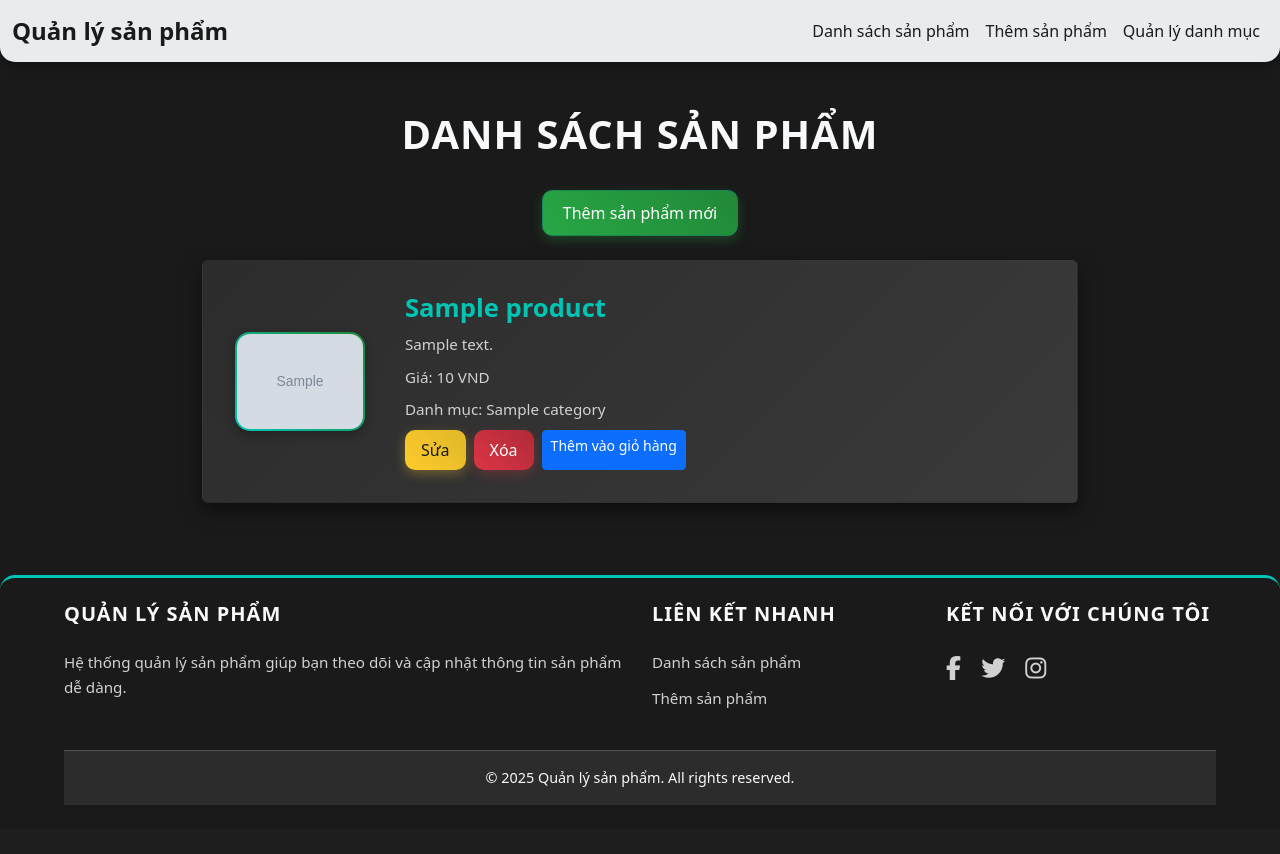
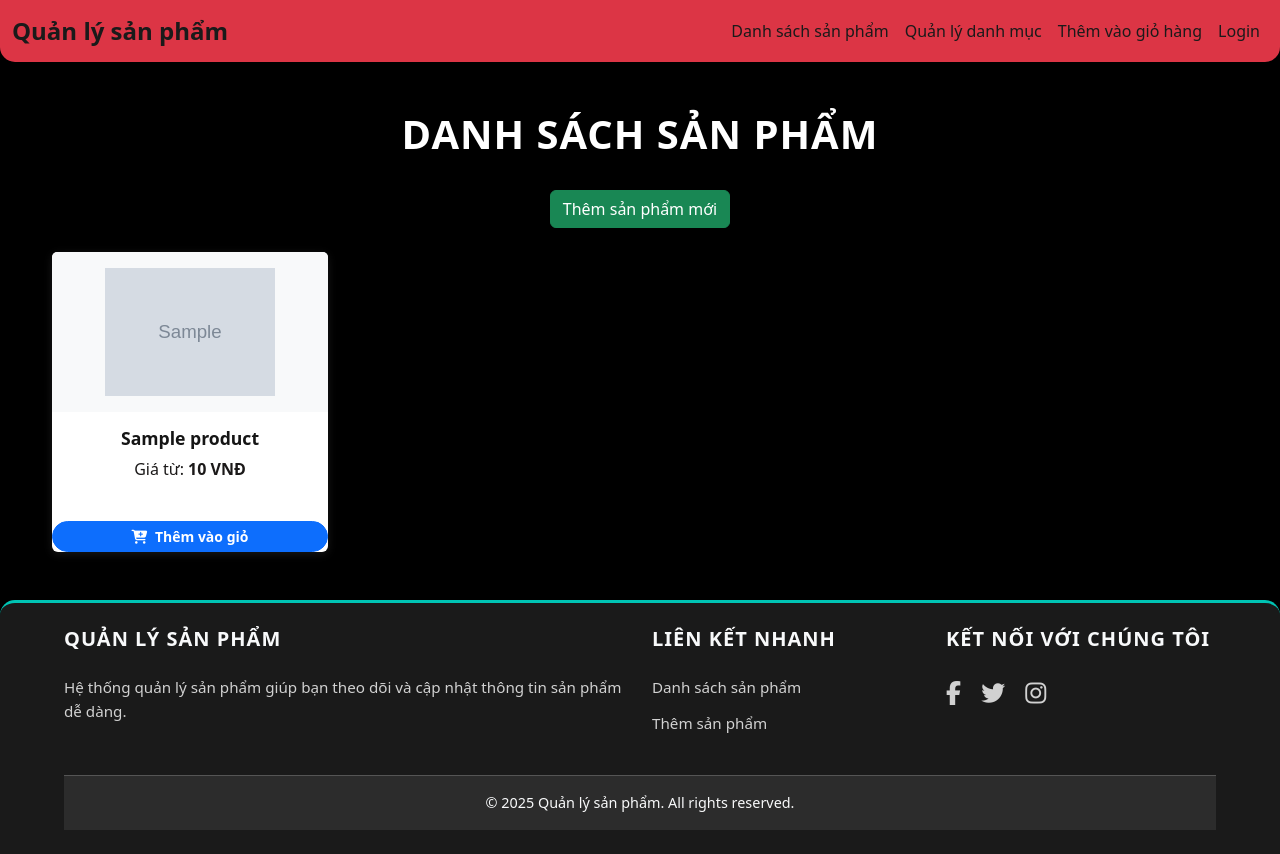
Before and after one commit to quanvu2705/pptp-mmm-2280602632, a PHP site: page / in a window 1280 px wide. Before the commit the page ends 805 px from the top, so only its background shows below. Run offline with PHP 8.4, Linux system fonts and the light colour scheme; tables that the repository leaves empty or names only in its code hold one stand-in row (values such as "Sample post"); grey boxes marked "Sample" are stand-in pictures; some libraries are stand-ins or nearby versions.

Commit message:
[add] bai-04

```diff
--- a/VuHoangQuan-2280602632/ProjectBanHang/ProjectBanHang/app/controllers/ProductController.php
+++ b/VuHoangQuan-2280602632/ProjectBanHang/ProjectBanHang/app/controllers/ProductController.php
@@ -2,6 +2,7 @@
 require_once('app/config/database.php');
 require_once('app/models/ProductModel.php');
 require_once('app/models/CategoryModel.php');
+require_once 'app/helper/SessionHelper.php';
 class ProductController
 {
     private $productModel;
@@ -10,6 +11,9 @@ class ProductController
     {
         $this->db = (new Database())->getConnection();
         $this->productModel = new ProductModel($this->db);
+    }
+    private function isAdmin() {
+        return SessionHelper::isAdmin();
     }
     public function index()
     {
@@ -27,11 +31,19 @@ class ProductController
     }
     public function add()
     {
+        if (!$this->isAdmin()) {
+            echo "Bạn không có quyền truy cập chức năng này!";
+            exit;
+        }
         $categories = (new CategoryModel($this->db))->getCategories();
         include_once 'app/views/product/add.php';
     }
     public function save()
     {
+        if (!$this->isAdmin()) {
+            echo "Bạn không có quyền truy cập chức năng này!";
+            exit;
+        }
         if ($_SERVER['REQUEST_METHOD'] == 'POST') {
             $name = $_POST['name'] ?? '';
             $description = $_POST['description'] ?? '';
@@ -60,6 +72,10 @@ class ProductController
     }
     public function edit($id)
     {
+        if (!$this->isAdmin()) {
+            echo "Bạn không có quyền truy cập chức năng này!";
+            exit;
+        }
         $product = $this->productModel->getProductById($id);
         $categories = (new CategoryModel($this->db))->getCategories();
         if ($product) {
@@ -70,6 +86,10 @@ class ProductController
     }
     public function update()
     {
+        if (!$this->isAdmin()) {
+            echo "Bạn không có quyền truy cập chức năng này!";
+            exit;
+        }
         if ($_SERVER['REQUEST_METHOD'] === 'POST') {
             $id = $_POST['id'];
             $name = $_POST['name'];
@@ -98,6 +118,10 @@ class ProductController
     }
     public function delete($id)
     {
+        if (!$this->isAdmin()) {
+            echo "Bạn không có quyền truy cập chức năng này!";
+            exit;
+        }
         if ($this->productModel->deleteProduct($id)) {
             header('Location: /pptp-mmm-2280602632/VuHoangQuan-2280602632/ProjectBanHang/ProjectBanHang/Product');
         } else {
@@ -159,6 +183,7 @@ class ProductController
         $cart = isset($_SESSION['cart']) ?  $_SESSION['cart'] : [];
         include 'app/views/product/cart.php';
     }
+
 
     public function checkout()
     {
--- /dev/null
+++ b/VuHoangQuan-2280602632/ProjectBanHang/ProjectBanHang/app/helper/SessionHelper.php
@@ -0,0 +1,30 @@
+<?php
+class SessionHelper {
+    // Khởi động session nếu chưa bắt đầu
+    public static function start() {
+        if (session_status() == PHP_SESSION_NONE) {
+            session_start();
+        }
+    }
+    // Kiểm tra người dùng đã đăng nhập chưa
+    public static function isLoggedIn() {
+        self::start();
+        return isset($_SESSION['username']);
+    }
+    // Kiểm tra người dùng có phải admin không
+    public static function isAdmin() {
+        self::start();
+        return isset($_SESSION['username']) && isset($_SESSION['role']) &&
+$_SESSION['role'] === 'admin';
+    }
+    // Lấy vai trò của người dùng, mặc định là 'guest'
+    public static function getRole() {
+        self::start();
+        return $_SESSION['role'] ?? 'guest';
+    }
+    public static function hasRole($role) {
+        self::start();
+        return isset($_SESSION['role']) && $_SESSION['role'] === $role;
+    }
+}
+?>
--- a/VuHoangQuan-2280602632/ProjectBanHang/ProjectBanHang/app/views/product/list.php
+++ b/VuHoangQuan-2280602632/ProjectBanHang/ProjectBanHang/app/views/product/list.php
@@ -1,195 +1,105 @@
 <?php include 'app/views/shares/header.php'; ?>
 <style>
 body {
-    background-color: #1a1a1a;
-    color: #f8f9fa;
+    background-color: rgb(0, 0, 0);
+    color: #ffffff; /* đổi màu chữ body thành trắng */
 }
 
 .container {
-    max-width: 900px;
+    max-width: 1200px;
 }
 
 h1 {
     font-weight: 700;
-    color: #f8f9fa;
+    color: #ffffff; /* đổi màu chữ tiêu đề thành trắng */
     text-align: center;
     margin-bottom: 2rem;
     text-transform: uppercase;
     letter-spacing: 1px;
 }
 
-.btn-success {
-    background: linear-gradient(45deg, #28a745, #218838);
-    border-radius: 10px;
-    padding: 10px 20px;
-    color: #fff;
+.product-card {
+    border: none;
+    box-shadow: 0 2px 10px rgba(236, 231, 231, 0.1);
     transition: transform 0.3s ease, box-shadow 0.3s ease;
-    box-shadow: 0 4px 12px rgba(40, 167, 69, 0.3);
+    color:rgb(27, 25, 25); /* đảm bảo chữ trong thẻ sản phẩm cũng trắng */
 }
 
-.btn-success:hover {
-    transform: scale(1.05);
-    box-shadow: 0 6px 18px rgba(40, 167, 69, 0.5);
+.product-card:hover {
+    transform: translateY(-5px);
+    box-shadow: 0 6px 20px rgba(0, 0, 0, 0.2);
 }
 
-.list-group-item {
-    background: linear-gradient(135deg, #2c2c2c, #3a3a3a);
-    border: 1px solid transparent;
-    border-radius: 25px;
-    margin-bottom: 1.5rem;
-    padding: 2rem;
-    box-shadow: 0 8px 20px rgba(0, 0, 0, 0.5);
-    display: flex;
-    align-items: center;
-    gap: 2.5rem;
-    transition: transform 0.4s ease, box-shadow 0.4s ease, background 0.4s ease;
-    overflow: hidden;
-    position: relative;
+.product-img {
+    height: 160px;
+    object-fit: contain;
+    padding: 1rem;
+    background-color: #f8f9fa; /* Nếu muốn tối hoàn toàn thì chỉnh thành màu tối luôn */
 }
 
-.list-group-item::before {
-    content: '';
-    position: absolute;
-    top: 0;
-    left: 0;
-    width: 100%;
-    height: 100%;
-    background: linear-gradient(90deg, rgba(0, 196, 180, 0.1), transparent);
-    z-index: 0;
-    transition: opacity 0.4s ease;
-    opacity: 0;
+.badge.bg-danger {
+    font-size: 0.75rem;
+    padding: 0.4rem 0.6rem;
+    border-radius: 0;
+    font-weight: bold;
 }
 
-.list-group-item:hover::before {
-    opacity: 1;
+.card-title {
+    font-size: 1.1rem;
+    color:rgb(21, 21, 21); /* màu trắng cho tên sản phẩm */
 }
 
-.list-group-item:hover {
-    transform: translateY(-8px);
-    box-shadow: 0 12px 30px rgba(0, 0, 0, 0.7);
-    background: linear-gradient(135deg, #343434, #444444);
-}
-
-.product-image {
-    max-width: 130px;
-    border-radius: 15px;
-    border: 2px solid transparent;
-    background: linear-gradient(45deg, #00c4b4, #218838) padding-box, linear-gradient(45deg, #00c4b4, #218838) border-box; /* Viền gradient */
-    box-shadow: 0 4px 12px rgba(0, 0, 0, 0.3);
-    flex-shrink: 0;
-    transition: transform 0.3s ease, box-shadow 0.3s ease;
-}
-
-.list-group-item:hover .product-image {
-    transform: scale(1.1);
-    box-shadow: 0 6px 18px rgba(0, 0, 0, 0.5);
-}
-
-.product-details {
-    flex-grow: 1;
-    z-index: 1;
-}
-
-.product-details h2 {
-    font-size: 1.6rem;
-    margin-bottom: 0.6rem;
-    font-weight: 600;
-}
-
-.product-details h2 a {
-    color: #00c4b4;
-    text-decoration: none;
-    transition: color 0.3s ease;
-}
-
-.product-details h2 a:hover {
-    color: #009b8b;
-}
-
-.product-details p {
-    color: #d1d1d1;
-    margin-bottom: 0.6rem;
-    font-size: 0.95rem;
-}
-
-.btn-warning {
-    background: linear-gradient(45deg, #ffca2c, #e0b828);
-    border: none;
-    border-radius: 10px;
-    padding: 8px 16px;
-    color: #1a1a1a;
-    transition: transform 0.3s ease, box-shadow 0.3s ease;
-    box-shadow: 0 4px 12px rgba(255, 202, 44, 0.3);
-}
-
-.btn-warning:hover {
-    transform: scale(1.05);
-    box-shadow: 0 6px 18px rgba(255, 202, 44, 0.5);
-}
-
-.btn-danger {
-    background: linear-gradient(45deg, #dc3545, #b02a37);
-    border: none;
-    border-radius: 10px;
-    padding: 8px 16px;
-    color: #fff;
-    transition: transform 0.3s ease, box-shadow 0.3s ease;
-    box-shadow: 0 4px 12px rgba(220, 53, 69, 0.3);
-}
-
-.btn-danger:hover {
-    transform: scale(1.05);
-    box-shadow: 0 6px 18px rgba(220, 53, 69, 0.5);
-}
-
-@media (max-width: 576px) {
-    .list-group-item {
-        flex-direction: column;
-        align-items: flex-start;
-        padding: 1.5rem;
-    }
-
-    .product-image {
-        max-width: 100px;
-        margin-bottom: 1rem;
-    }
-
-    .product-details h2 {
-        font-size: 1.4rem;
-    }
+.card-footer a {
+    font-size: 0.8rem;
+    color: #ffffff; /* màu trắng cho liên kết hoặc nút */
 }
 </style>
+
 
 <div class="container mt-5">
     <h1>Danh sách sản phẩm</h1>
     <div class="text-center mb-4">
         <a href="/pptp-mmm-2280602632/VuHoangQuan-2280602632/ProjectBanHang/ProjectBanHang/Product/add" class="btn btn-success">Thêm sản phẩm mới</a>
     </div>
-    <ul class="list-group">
+    <div class="row row-cols-1 row-cols-sm-2 row-cols-md-3 row-cols-lg-4 g-4">
         <?php foreach ($products as $product): ?>
-            <li class="list-group-item">
-                <?php if ($product->image): ?>
-                    <img src="/pptp-mmm-2280602632/VuHoangQuan-2280602632/ProjectBanHang/ProjectBanHang/<?php echo htmlspecialchars($product->image, ENT_QUOTES, 'UTF-8'); ?>" alt="Product Image" class="product-image">
-                <?php else: ?>
-                    <img src="/pptp-mmm-2280602632/VuHoangQuan-2280602632/ProjectBanHang/ProjectBanHang/images/no-image.png" alt="No Image" class="product-image">
-                <?php endif; ?>
-                <div class="product-details">
-                    <h2>
-                        <a href="/pptp-mmm-2280602632/VuHoangQuan-2280602632/ProjectBanHang/ProjectBanHang/Product/show/<?php echo $product->id; ?>">
-                            <?php echo htmlspecialchars($product->name, ENT_QUOTES, 'UTF-8'); ?>
-                        </a>
-                    </h2>
-                    <p><?php echo htmlspecialchars($product->description, ENT_QUOTES, 'UTF-8'); ?></p>
-                    <p>Giá: <?php echo number_format($product->price, 0, ',', '.'); ?> VND</p>
-                    <p>Danh mục: <?php echo htmlspecialchars($product->category_name, ENT_QUOTES, 'UTF-8'); ?></p>
-                    <div class="d-flex gap-2">
-                        <a href="/pptp-mmm-2280602632/VuHoangQuan-2280602632/ProjectBanHang/ProjectBanHang/Product/edit/<?php echo $product->id; ?>" class="btn btn-warning">Sửa</a>
-                        <a href="/pptp-mmm-2280602632/VuHoangQuan-2280602632/ProjectBanHang/ProjectBanHang/Product/delete/<?php echo $product->id; ?>" class="btn btn-danger" onclick="return confirm('Bạn có chắc chắn muốn xóa sản phẩm này?');">Xóa</a>
-                        <a href="/pptp-mmm-2280602632/VuHoangQuan-2280602632/ProjectBanHang/ProjectBanHang/Product/addToCart/<?php echo $product->id; ?>" class="btn btn-primary btn-sm">Thêm vào giỏ hàng</a>
+            <div class="col">
+                <div class="card h-100 product-card">
+                    <div class="position-relative">
+                        <?php if (!empty($product->is_new)): ?>
+                            <span class="badge bg-danger position-absolute top-0 start-0 m-2">MỚI</span>
+                        <?php endif; ?>
+                        <img src="/pptp-mmm-2280602632/VuHoangQuan-2280602632/ProjectBanHang/ProjectBanHang/<?php echo $product->image ? htmlspecialchars($product->image) : 'images/no-image.png'; ?>"
+                             class="card-img-top product-img" alt="Hình sản phẩm">
+                    </div>
+                    <div class="card-body text-center">
+                        <h5 class="card-title fw-bold">
+                            <?php echo htmlspecialchars($product->name); ?>
+                        </h5>
+                        <p class="card-text">Giá từ: <strong><?php echo number_format($product->price, 0, ',', '.'); ?> VNĐ</strong></p>
+                    </div>
+                    <div class="mt-4">
+                        <div class="d-flex gap-2 flex-wrap">
+                        <?php if (SessionHelper::isAdmin()): ?>
+                            <a href="/pptp-mmm-2280602632\VuHoangQuan-2280602632\ProjectBanHang\ProjectBanHang/Product/edit/<?php echo $product->id; ?>"
+                                class="btn btn-warning btn-sm w-100 fw-bold text-white rounded-pill transition-all hover-btn">
+                                <i class="fas fa-edit me-1"></i> Sửa
+                            </a>
+                            <a href="/pptp-mmm-2280602632\VuHoangQuan-2280602632\ProjectBanHang\ProjectBanHang/Product/delete/<?php echo $product->id; ?>"
+                                class="btn btn-danger btn-sm w-100 fw-bold rounded-pill transition-all hover-btn delete-btn">
+                                <i class="fas fa-trash me-1"></i> Xóa
+                            </a>
+                        <?php endif; ?>
+                            <a href="/pptp-mmm-2280602632\VuHoangQuan-2280602632\ProjectBanHang\ProjectBanHang/Product/addToCart/<?php echo $product->id; ?>"
+                                class="btn btn-primary btn-sm w-100 fw-bold rounded-pill transition-all hover-btn">
+                                <i class="fas fa-cart-plus me-1"></i> Thêm vào giỏ
+                            </a>
+                        </div>
                     </div>
                 </div>
-            </li>
+            </div>
         <?php endforeach; ?>
-    </ul>
+    </div>
 </div>
+
 <?php include 'app/views/shares/footer.php'; ?>
--- a/VuHoangQuan-2280602632/ProjectBanHang/ProjectBanHang/app/views/shares/header.php
+++ b/VuHoangQuan-2280602632/ProjectBanHang/ProjectBanHang/app/views/shares/header.php
@@ -14,9 +14,10 @@
         }
 
         .navbar {
-            background-color: #e9ecef;
+            background-color: #dc3545; /* màu đỏ Bootstrap */
             border-radius: 0 0 15px 15px;
             box-shadow: 0 4px 12px rgba(0, 0, 0, 0.3);
+
         }
 
         .navbar-brand {
@@ -56,11 +57,36 @@
                     <li class="nav-item">
                         <a class="nav-link" href="/pptp-mmm-2280602632/VuHoangQuan-2280602632/ProjectBanHang/ProjectBanHang/Product/">Danh sách sản phẩm</a>
                     </li>
+                    <?php if (SessionHelper::isAdmin()): ?>
                     <li class="nav-item">
                         <a class="nav-link" href="/pptp-mmm-2280602632/VuHoangQuan-2280602632/ProjectBanHang/ProjectBanHang/Product/add">Thêm sản phẩm</a>
                     </li>
+                    <?php endif; ?>
                     <li class="nav-item">
                         <a class="nav-link" href="/pptp-mmm-2280602632/VuHoangQuan-2280602632/ProjectBanHang/ProjectBanHang/Category/list">Quản lý danh mục</a>
+                    </li>
+                    <li class="nav-item">
+                        <a class="nav-link" href="/pptp-mmm-2280602632/VuHoangQuan-2280602632/ProjectBanHang/ProjectBanHang/Product/cart"> Thêm vào giỏ hàng</a>
+                    </li>
+                    <li class="nav-item">
+                    <?php
+                        if(SessionHelper::isLoggedIn()){
+                            echo "<a class='nav-link'>" . htmlspecialchars($_SESSION['username']) . " (" . SessionHelper::getRole() . ")</a>";
+                        }
+                        else{
+                            echo "<a class='nav-link'
+                            href='/pptp-mmm-2280602632\VuHoangQuan-2280602632\ProjectBanHang\ProjectBanHang/account/login'>Login</a>";
+                        }
+                    ?>
+                    </li>
+                    <li class="nav-item">
+                        </a>
+                        <?php
+                            if(SessionHelper::isLoggedIn()){
+                            echo "<a class='nav-link'
+                            href='/pptp-mmm-2280602632\VuHoangQuan-2280602632\ProjectBanHang\ProjectBanHang/account/logout'>Logout</a>";
+                            }
+                        ?>
                     </li>
                 </ul>
             </div>
--- a/VuHoangQuan-2280602632/ProjectBanHang/ProjectBanHang/index.php
+++ b/VuHoangQuan-2280602632/ProjectBanHang/ProjectBanHang/index.php
@@ -1,6 +1,7 @@
 <?php
 session_start();
 require_once 'app/models/ProductModel.php';
+require_once 'app/helper/SessionHelper.php';
 $url = $_GET['url'] ?? '';
 $url = rtrim($url, '/');
 $url = filter_var($url, FILTER_SANITIZE_URL);
```
Also changed, not shown: VuHoangQuan-2280602632/ProjectBanHang/ProjectBanHang/app/controllers/AccountController.php (added, +73 -0 lines), VuHoangQuan-2280602632/ProjectBanHang/ProjectBanHang/app/models/AccountModel.php (added, +34 -0 lines), VuHoangQuan-2280602632/ProjectBanHang/ProjectBanHang/app/views/account/login.php (added, +44 -0 lines), VuHoangQuan-2280602632/ProjectBanHang/ProjectBanHang/app/views/account/register.php (added, +43 -0 lines), VuHoangQuan-2280602632/ProjectBanHang/ProjectBanHang/uploads/HondaSH160i2024Sporty1jpg-1691141041.jpg (added), VuHoangQuan-2280602632/ProjectBanHang/ProjectBanHang/uploads/images.png (added), VuHoangQuan-2280602632/ProjectBanHang/ProjectBanHang/uploads/phien_ban_the_thao-trang_den_bac_fc5da86cbcfb41f7b1106f1f9e5b1b03.png (added).
